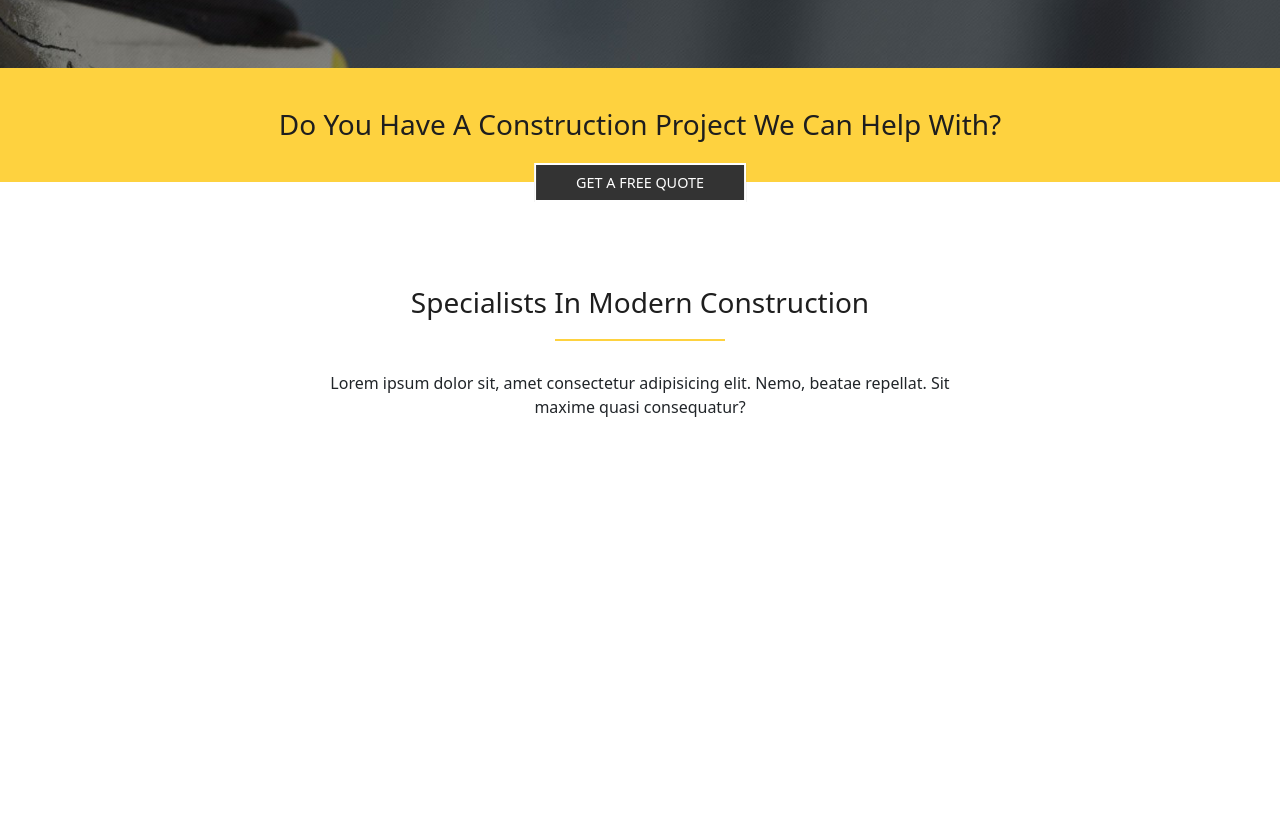
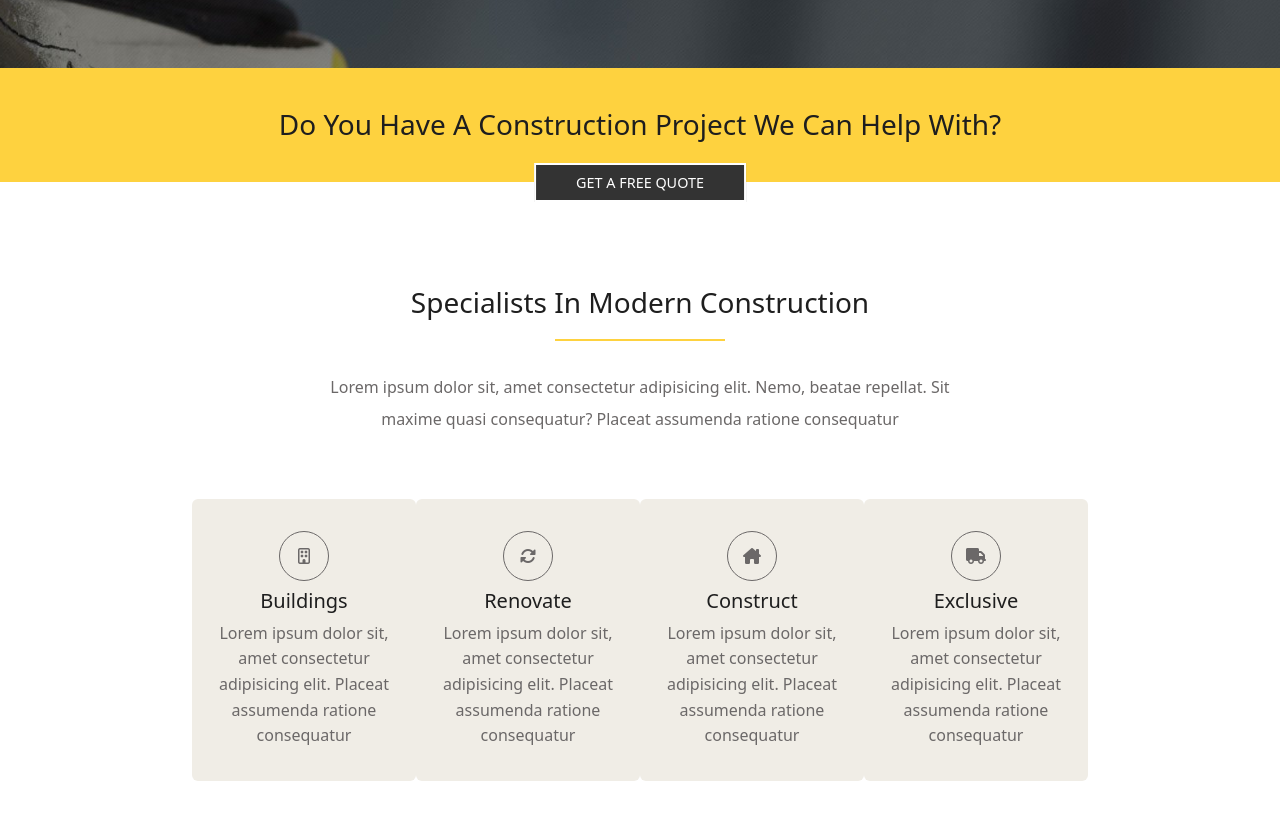
Before and after one commit to LorenzoOgnibene/proj-html-vuejs, a Vue app: page / in a window 1280 px wide. Shown: the part 820-1639 px from the top of the page. Before the commit the page ends 1255 px from the top, so only its background shows below. Built offline with nearby package versions, Linux system fonts and the light colour scheme.

Commit message:
Add central cards

```diff
--- a/package.json
+++ b/package.json
@@ -9,6 +9,7 @@
     "preview": "vite preview"
   },
   "dependencies": {
+    "@fortawesome/fontawesome-free": "^6.2.1",
     "bootstrap": "^5.2.3",
     "sass": "^1.57.1",
     "vue": "^3.2.45"
--- a/src/components/AppMain.vue
+++ b/src/components/AppMain.vue
@@ -1,6 +1,18 @@
 <script>
+    import { store } from '../store';
+    import CardElement from './CardElement.vue'
     export default {
-        name : 'AppMain'
+        name : 'AppMain',
+        components:{
+            CardElement,
+        },
+
+        data() {
+            return {
+                store,
+            }
+        },
+
     }
 </script>
 
@@ -8,17 +20,21 @@
     <div class="cards-preview text-center">
         <h3>Specialists In Modern Construction</h3>
         <span></span>
-        <p>Lorem ipsum dolor sit, amet consectetur adipisicing elit. Nemo, beatae repellat. Sit maxime quasi consequatur?</p>
+        <p>Lorem ipsum dolor sit, amet consectetur adipisicing elit. Nemo, beatae repellat. Sit maxime quasi consequatur? Placeat assumenda ratione consequatur</p>
+    </div>
+    <div class="cards-wrapper container-custom">
+        <CardElement v-for="card in store.workChain" :cardEl="card" />
     </div>
 </template>
 
 <style lang="scss" scoped>
     @use '../style/partials/variables' as*;
-
+    @use '../style/general.scss' as*;
     .cards-preview{
         margin: 0 auto;
         width: 50%;
         padding-top: 6rem;
+        padding-bottom: 3rem;
 
         h3{
             color: $text-color-secondary;
@@ -31,5 +47,16 @@
             background-color: $jumbo-bg-color;
             margin-bottom: 1.5rem;
         }
+
+        p{
+            line-height: 2;
+            color: $text-color-primary;
+        }
+    }
+
+    .cards-wrapper{
+        display: flex;
+        justify-content: space-between;
+        margin-bottom: 4rem;
     }
 </style>
--- /dev/null
+++ b/src/components/CardElement.vue
@@ -0,0 +1,52 @@
+<script>
+
+    export default {
+        name : 'CardElement',
+        props:[
+            'cardEl',
+        ]
+    }
+</script>
+
+<template>
+    <div class="card" style="width: 18rem;">
+        <div class="card-body">
+            <i :class="cardEl.logo"></i>
+            <h5 class="card-title">{{ cardEl.title }}</h5>
+            <p class="card-text text-center">{{ cardEl.description }}</p>
+        </div>
+    </div>
+</template>
+
+<style lang="scss" scoped>
+    @use '../style/partials/variables' as*;
+    @import "@fortawesome/fontawesome-free/css/all.css";
+    .card{
+        background-color: $cards-bg-color;
+        border: 0;
+        padding: 1rem 0;
+
+        .card-body{
+            display: flex;
+            flex-direction: column;
+            align-items: center;
+        }
+
+        h5{
+            color: $text-color-secondary;
+        }
+        i{
+            border: .5px solid $text-color-primary;
+            border-radius: 100%;
+            height: 50px;
+            width: 50px;
+            @include flex-center;
+            color: $text-color-primary;
+            margin-bottom: .5rem;
+        }
+        p{
+            color: $text-color-primary;
+            line-height: 1.6;
+        }
+    }
+</style>
--- a/src/store.js
+++ b/src/store.js
@@ -22,5 +22,28 @@ export const store = reactive({
             title : 'articles',
             dropdownItems:['item1', 'item2', 'item5']
         },
+    ],
+
+    workChain: [
+        {
+           logo : 'fa-regular fa-building',
+           title : 'Buildings',
+           description : 'Lorem ipsum dolor sit, amet consectetur adipisicing elit. Placeat assumenda ratione consequatur'
+        },
+        {
+            logo : 'fa-solid fa-rotate',
+            title : 'Renovate',
+            description : 'Lorem ipsum dolor sit, amet consectetur adipisicing elit. Placeat assumenda ratione consequatur'
+         },
+         {
+            logo : 'fa-solid fa-house-chimney',
+            title : 'Construct',
+            description : 'Lorem ipsum dolor sit, amet consectetur adipisicing elit. Placeat assumenda ratione consequatur'
+         },
+         {
+            logo : 'fa-solid fa-truck',
+            title : 'Exclusive',
+            description : 'Lorem ipsum dolor sit, amet consectetur adipisicing elit. Placeat assumenda ratione consequatur'
+         },
     ]
 })
--- a/src/style/general.scss
+++ b/src/style/general.scss
@@ -1,3 +1,9 @@
 a{
     text-decoration: none;
 }
+
+
+.container-custom{
+    width: 70%;
+    margin: 0 auto;
+}
--- a/src/style/partials/_variables.scss
+++ b/src/style/partials/_variables.scss
@@ -2,6 +2,7 @@
 $button-nav-bg: #f9d03f;
 $jumbo-bg-color: #fed23f;
 $button-bg-color: #333333;
+$cards-bg-color: #f0ede6;
 
 //TEXT COLORS
 $text-color-primary: #6b6868;
```
Also changed, not shown: 1 other file (tests, documents, lock files or other folders).
